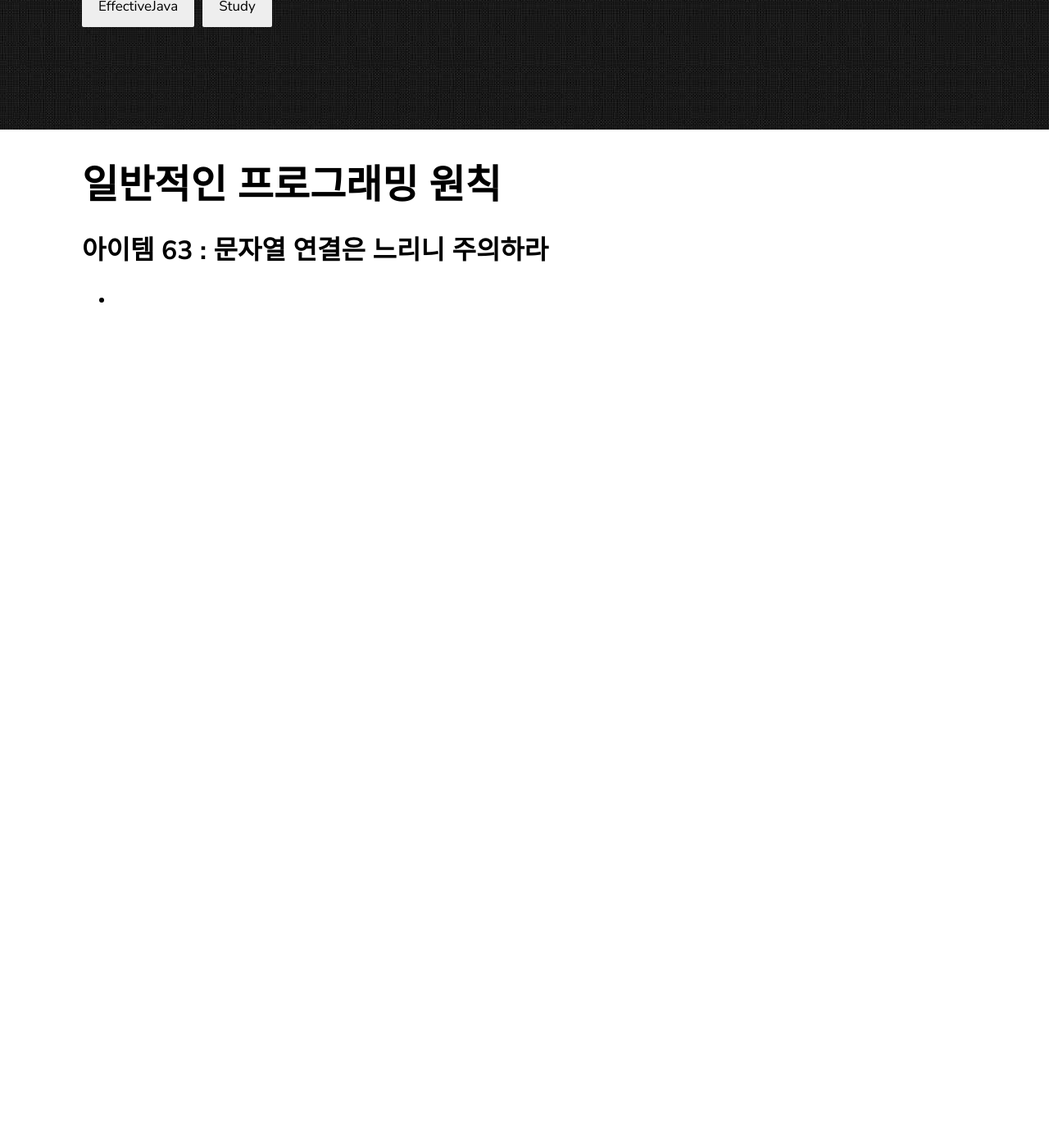
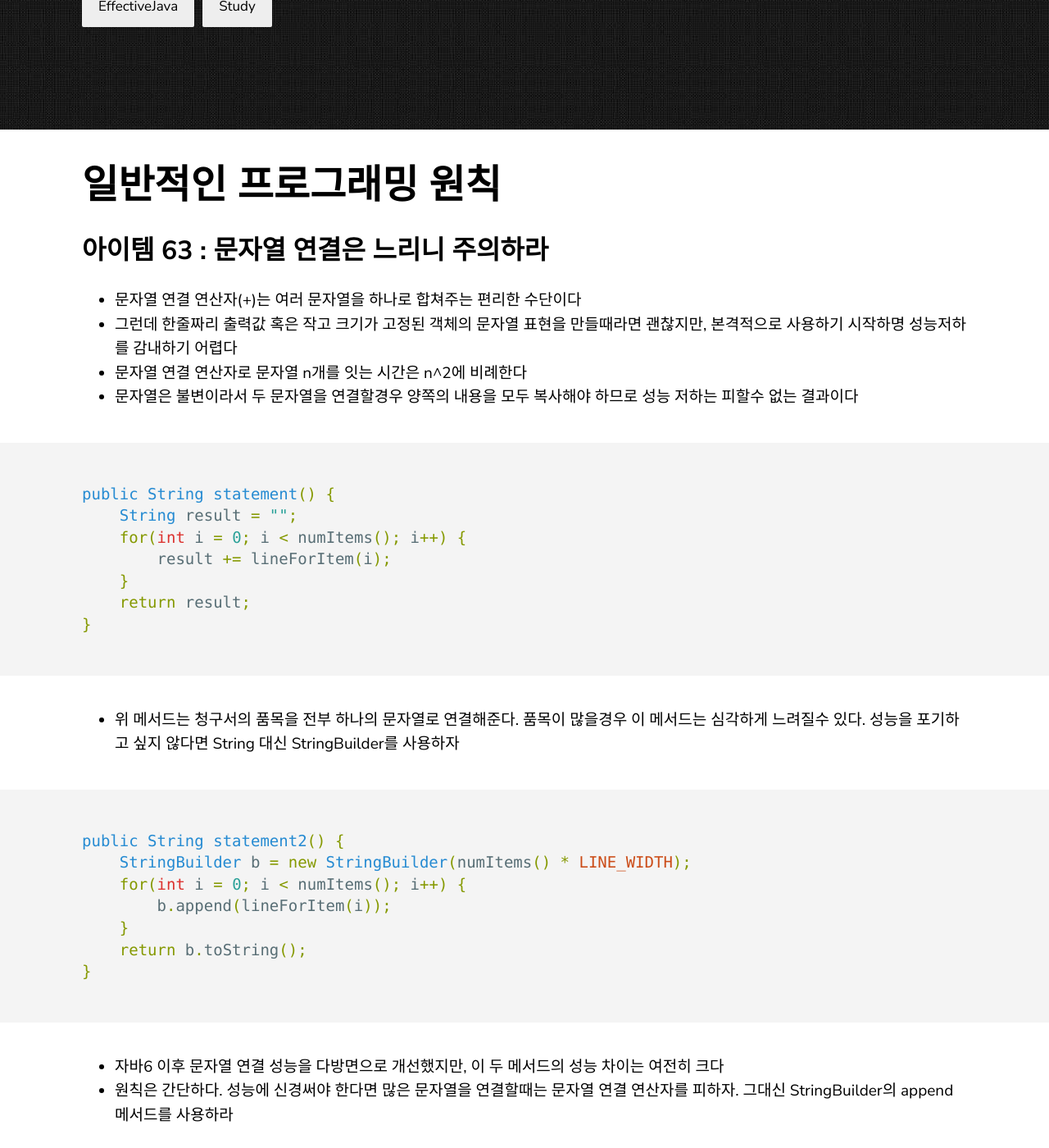
Before and after one commit to yoowonyoung/yoowonyoung.github.io, a Jekyll site: the page built from _posts/2020-09-13-Effective-Java-63.md, in a window 1280 px wide and 1400 px high, scrolled down 371 px. Shown: the whole window at 82% size. Built offline with Jekyll 4.4.1, drawn with Linux system fonts in a browser that asks for light colours; comment, search, counter and statistics services are not loaded; before the commit the page ends 900 px from its top, so only the background shows below that.

Commit message:
item 65 66

````diff
--- a/_posts/2020-09-13-Effective-Java-63.md
+++ b/_posts/2020-09-13-Effective-Java-63.md
@@ -11,4 +11,32 @@ categories: EffectiveJava Study
 
 ## 아이템 63 : 문자열 연결은 느리니 주의하라
 
--
+- 문자열 연결 연산자(+)는 여러 문자열을 하나로 합쳐주는 편리한 수단이다
+- 그런데 한줄짜리 출력값 혹은 작고 크기가 고정된 객체의 문자열 표현을 만들때라면 괜찮지만, 본격적으로 사용하기 시작하명 성능저하를 감내하기 어렵다
+- 문자열 연결 연산자로 문자열 n개를 잇는 시간은 n^2에 비례한다
+- 문자열은 불변이라서 두 문자열을 연결할경우 양쪽의 내용을 모두 복사해야 하므로 성능 저하는 피할수 없는 결과이다
+
+```java
+public String statement() {
+    String result = "";
+    for(int i = 0; i < numItems(); i++) {
+        result += lineForItem(i);
+    }
+    return result;
+}
+```
+
+- 위 메서드는 청구서의 품목을 전부 하나의 문자열로 연결해준다. 품목이 많을경우 이 메서드는 심각하게 느려질수 있다. 성능을 포기하고 싶지 않다면 String 대신 StringBuilder를 사용하자
+
+```java
+public String statement2() {
+    StringBuilder b = new StringBuilder(numItems() * LINE_WIDTH);
+    for(int i = 0; i < numItems(); i++) {
+        b.append(lineForItem(i));
+    }
+    return b.toString();
+}
+```
+
+- 자바6 이후 문자열 연결 성능을 다방면으로 개선했지만, 이 두 메서드의 성능 차이는 여전히 크다
+- 원칙은 간단하다. 성능에 신경써야 한다면 많은 문자열을 연결할때는 문자열 연결 연산자를 피하자. 그대신 StringBuilder의 append 메서드를 사용하라
````
Also changed, not shown: _posts/2020-07-16-Effective-Java.md (+2 -0 lines), _posts/2020-09-14-Effective-Java-65.md (added, +79 -0 lines), _posts/2020-09-14-Effective-Java-66.md (added, +28 -0 lines).
